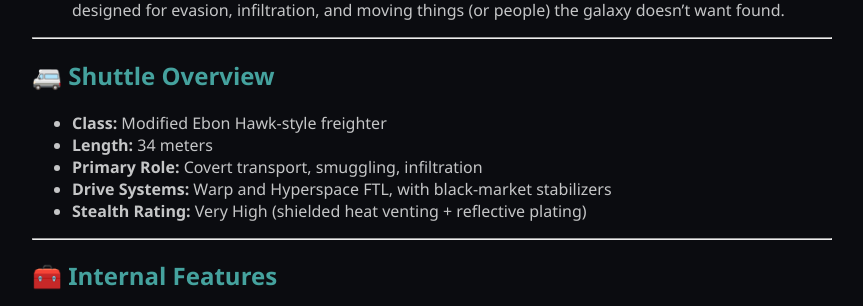
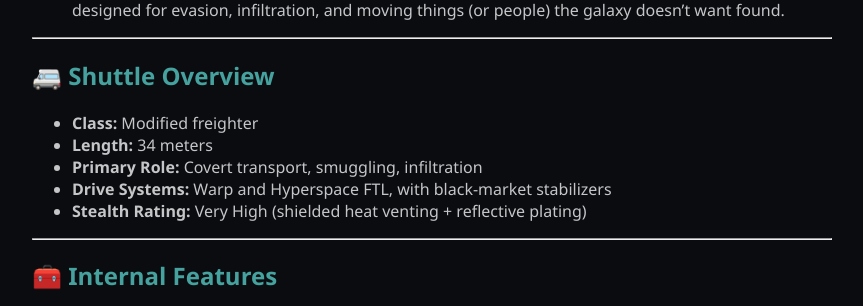
Before and after one commit to fionayyc/last-centurion, a Jekyll site: the page built from ships/whisper.md, in a window 1280 px wide. Shown: the part 570-876 px from the top of the page, without its empty margins (208-1071 px from the left). Built offline with Jekyll 4.4.1, drawn with Linux system fonts in a browser that asks for light colours; our own code applies the rules of GitHub Pages for plain Markdown files.

Commit message:
Update whisper.md

```diff
--- a/ships/whisper.md
+++ b/ships/whisper.md
@@ -9,7 +9,7 @@
 
 ## 🚐 Shuttle Overview
 
-- **Class:** Modified Ebon Hawk-style freighter
+- **Class:** Modified freighter
 - **Length:** 34 meters
 - **Primary Role:** Covert transport, smuggling, infiltration
 - **Drive Systems:** Warp and Hyperspace FTL, with black-market stabilizers
```
